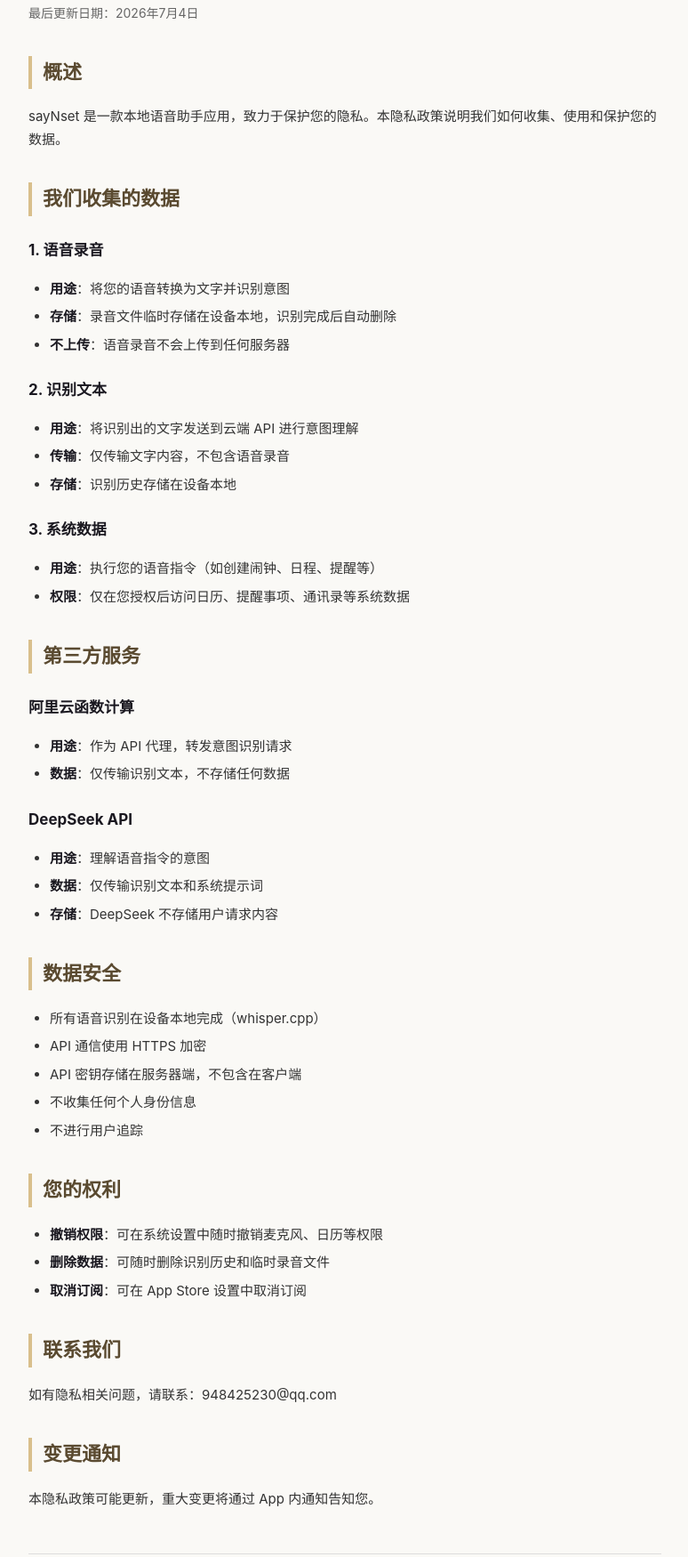
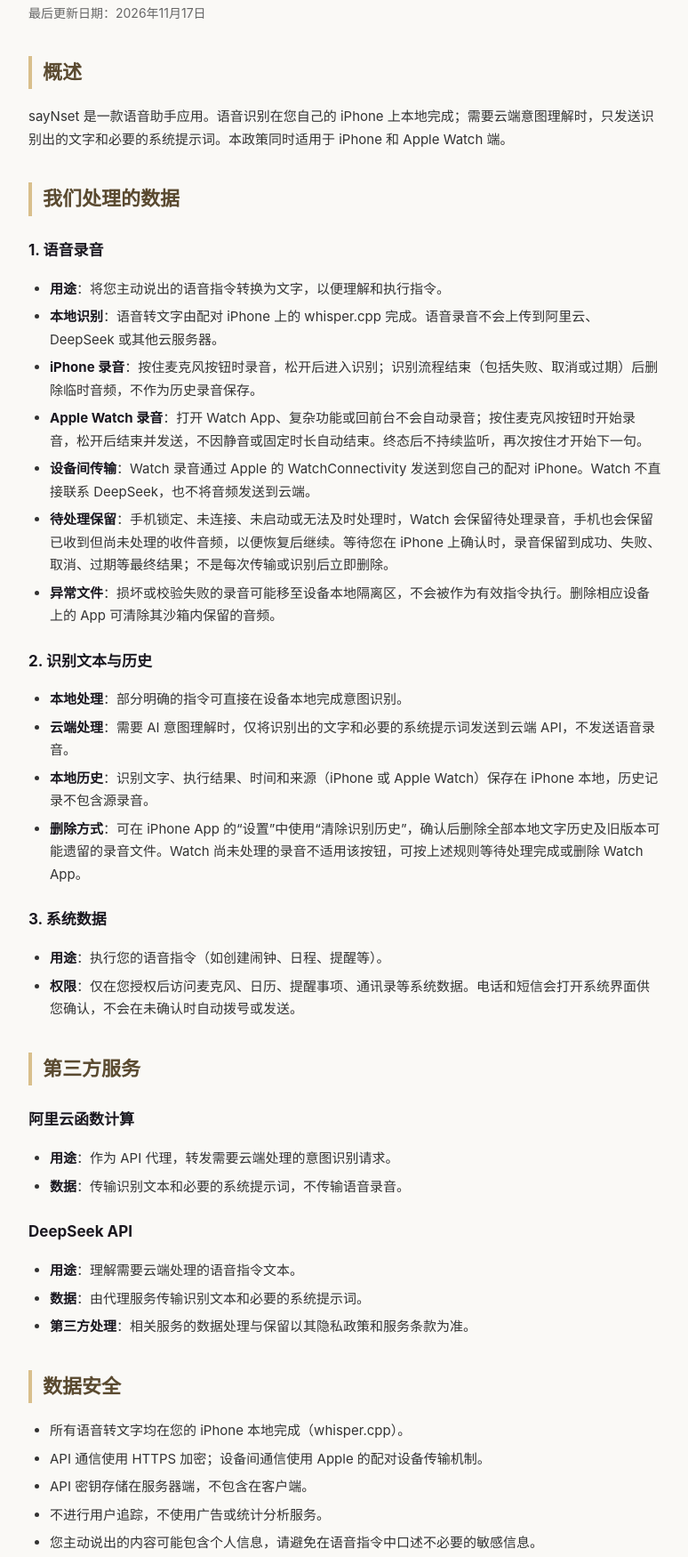
Before and after one commit to focussoftpro/saynset-privacy, a plain HTML site: page index.html in a window 1280 px wide. Shown: the part 127-1877 px from the top of the page at 89% size, without its empty margins (252-1026 px from the left). Drawn offline with Linux system fonts and the light colour scheme.

Commit message:
Update privacy policy for Watch and current data lifecycle

```diff
--- a/index.html
+++ b/index.html
@@ -57,62 +57,67 @@
 </head>
 <body>
 <h1>sayNset 隐私政策</h1>
-<p class="updated">最后更新日期：2026年7月4日</p>
+<p class="updated">最后更新日期：2026年11月17日</p>
 
 <h2>概述</h2>
-<p>sayNset 是一款本地语音助手应用，致力于保护您的隐私。本隐私政策说明我们如何收集、使用和保护您的数据。</p>
+<p>sayNset 是一款语音助手应用。语音识别在您自己的 iPhone 上本地完成；需要云端意图理解时，只发送识别出的文字和必要的系统提示词。本政策同时适用于 iPhone 和 Apple Watch 端。</p>
 
-<h2>我们收集的数据</h2>
+<h2>我们处理的数据</h2>
 
 <h3>1. 语音录音</h3>
 <ul>
-<li><strong>用途</strong>：将您的语音转换为文字并识别意图</li>
-<li><strong>存储</strong>：录音文件临时存储在设备本地，识别完成后自动删除</li>
-<li><strong>不上传</strong>：语音录音不会上传到任何服务器</li>
+<li><strong>用途</strong>：将您主动说出的语音指令转换为文字，以便理解和执行指令。</li>
+<li><strong>本地识别</strong>：语音转文字由配对 iPhone 上的 whisper.cpp 完成。语音录音不会上传到阿里云、DeepSeek 或其他云服务器。</li>
+<li><strong>iPhone 录音</strong>：按住麦克风按钮时录音，松开后进入识别；识别流程结束（包括失败、取消或过期）后删除临时音频，不作为历史录音保存。</li>
+<li><strong>Apple Watch 录音</strong>：打开 Watch App、复杂功能或回前台不会自动录音；按住麦克风按钮时开始录音，松开后结束并发送，不因静音或固定时长自动结束。终态后不持续监听，再次按住才开始下一句。</li>
+<li><strong>设备间传输</strong>：Watch 录音通过 Apple 的 WatchConnectivity 发送到您自己的配对 iPhone。Watch 不直接联系 DeepSeek，也不将音频发送到云端。</li>
+<li><strong>待处理保留</strong>：手机锁定、未连接、未启动或无法及时处理时，Watch 会保留待处理录音，手机也会保留已收到但尚未处理的收件音频，以便恢复后继续。等待您在 iPhone 上确认时，录音保留到成功、失败、取消、过期等最终结果；不是每次传输或识别后立即删除。</li>
+<li><strong>异常文件</strong>：损坏或校验失败的录音可能移至设备本地隔离区，不会被作为有效指令执行。删除相应设备上的 App 可清除其沙箱内保留的音频。</li>
 </ul>
 
-<h3>2. 识别文本</h3>
+<h3>2. 识别文本与历史</h3>
 <ul>
-<li><strong>用途</strong>：将识别出的文字发送到云端 API 进行意图理解</li>
-<li><strong>传输</strong>：仅传输文字内容，不包含语音录音</li>
-<li><strong>存储</strong>：识别历史存储在设备本地</li>
+<li><strong>本地处理</strong>：部分明确的指令可直接在设备本地完成意图识别。</li>
+<li><strong>云端处理</strong>：需要 AI 意图理解时，仅将识别出的文字和必要的系统提示词发送到云端 API，不发送语音录音。</li>
+<li><strong>本地历史</strong>：识别文字、执行结果、时间和来源（iPhone 或 Apple Watch）保存在 iPhone 本地，历史记录不包含源录音。</li>
+<li><strong>删除方式</strong>：可在 iPhone App 的“设置”中使用“清除识别历史”，确认后删除全部本地文字历史及旧版本可能遗留的录音文件。Watch 尚未处理的录音不适用该按钮，可按上述规则等待处理完成或删除 Watch App。</li>
 </ul>
 
 <h3>3. 系统数据</h3>
 <ul>
-<li><strong>用途</strong>：执行您的语音指令（如创建闹钟、日程、提醒等）</li>
-<li><strong>权限</strong>：仅在您授权后访问日历、提醒事项、通讯录等系统数据</li>
+<li><strong>用途</strong>：执行您的语音指令（如创建闹钟、日程、提醒等）。</li>
+<li><strong>权限</strong>：仅在您授权后访问麦克风、日历、提醒事项、通讯录等系统数据。电话和短信会打开系统界面供您确认，不会在未确认时自动拨号或发送。</li>
 </ul>
 
 <h2>第三方服务</h2>
 
 <h3>阿里云函数计算</h3>
 <ul>
-<li><strong>用途</strong>：作为 API 代理，转发意图识别请求</li>
-<li><strong>数据</strong>：仅传输识别文本，不存储任何数据</li>
+<li><strong>用途</strong>：作为 API 代理，转发需要云端处理的意图识别请求。</li>
+<li><strong>数据</strong>：传输识别文本和必要的系统提示词，不传输语音录音。</li>
 </ul>
 
 <h3>DeepSeek API</h3>
 <ul>
-<li><strong>用途</strong>：理解语音指令的意图</li>
-<li><strong>数据</strong>：仅传输识别文本和系统提示词</li>
-<li><strong>存储</strong>：DeepSeek 不存储用户请求内容</li>
+<li><strong>用途</strong>：理解需要云端处理的语音指令文本。</li>
+<li><strong>数据</strong>：由代理服务传输识别文本和必要的系统提示词。</li>
+<li><strong>第三方处理</strong>：相关服务的数据处理与保留以其隐私政策和服务条款为准。</li>
 </ul>
 
 <h2>数据安全</h2>
 <ul>
-<li>所有语音识别在设备本地完成（whisper.cpp）</li>
-<li>API 通信使用 HTTPS 加密</li>
-<li>API 密钥存储在服务器端，不包含在客户端</li>
-<li>不收集任何个人身份信息</li>
-<li>不进行用户追踪</li>
+<li>所有语音转文字均在您的 iPhone 本地完成（whisper.cpp）。</li>
+<li>API 通信使用 HTTPS 加密；设备间通信使用 Apple 的配对设备传输机制。</li>
+<li>API 密钥存储在服务器端，不包含在客户端。</li>
+<li>不进行用户追踪，不使用广告或统计分析服务。</li>
+<li>您主动说出的内容可能包含个人信息，请避免在语音指令中口述不必要的敏感信息。</li>
 </ul>
 
 <h2>您的权利</h2>
 <ul>
-<li><strong>撤销权限</strong>：可在系统设置中随时撤销麦克风、日历等权限</li>
-<li><strong>删除数据</strong>：可随时删除识别历史和临时录音文件</li>
-<li><strong>取消订阅</strong>：可在 App Store 设置中取消订阅</li>
+<li><strong>撤销权限</strong>：可在系统设置中随时撤销麦克风、日历等权限。</li>
+<li><strong>删除数据</strong>：可在 iPhone App 设置中确认清除文字历史；临时音频按上述生命周期删除。删除相应设备上的 App 可清除其沙箱内保留的数据。</li>
+<li><strong>取消订阅</strong>：可在 App Store 设置中取消订阅。</li>
 </ul>
 
 <h2>联系我们</h2>
```
